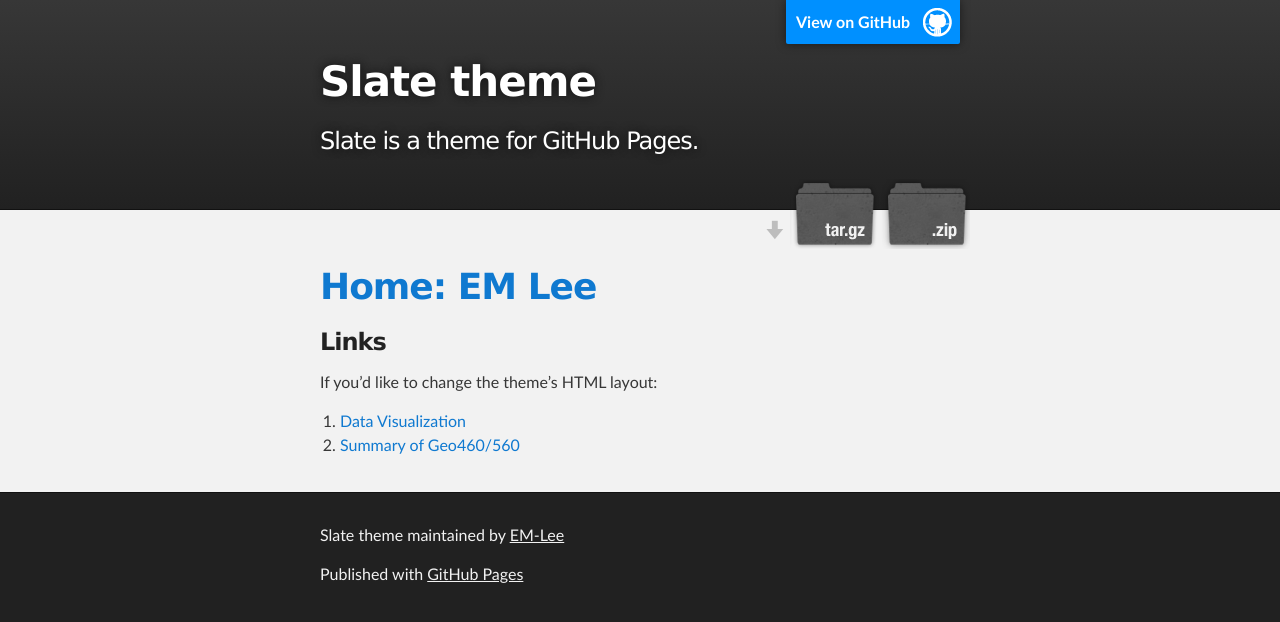
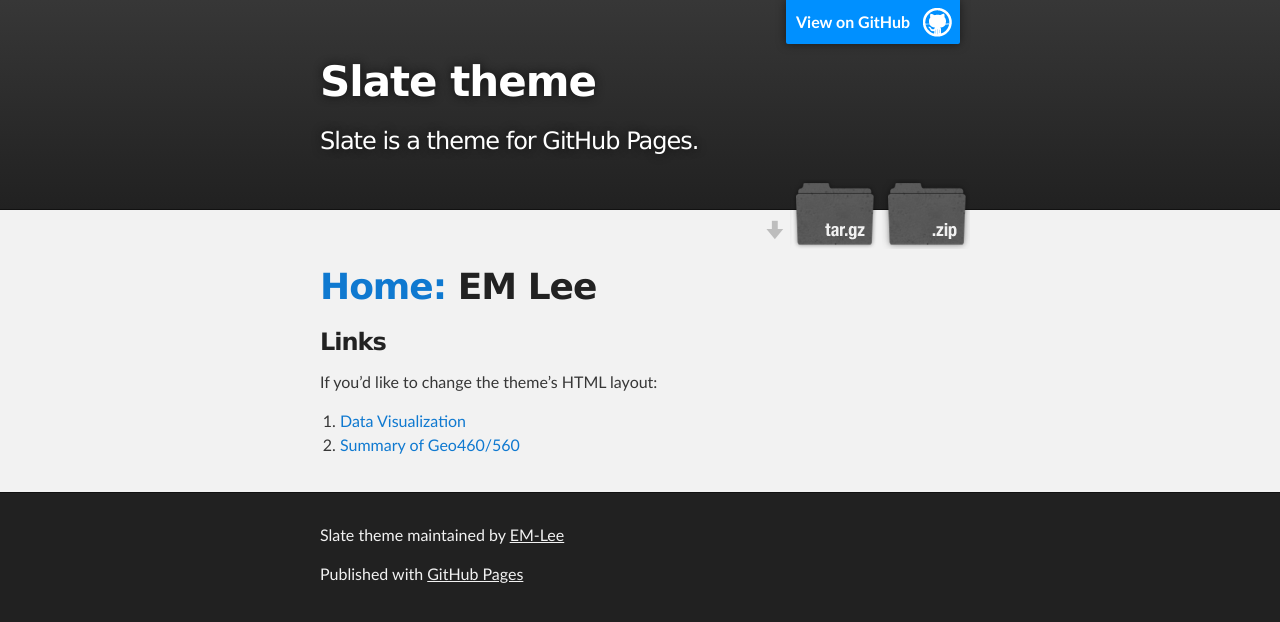
Before and after one commit to EM-Lee/firstPage, a Jekyll site: the page built from index.md, in a window 1280 px wide. Shown: the top 622 px of the page. Built offline with Jekyll 4.4.1, drawn with Linux system fonts in a browser that asks for light colours; our own code applies the rules of GitHub Pages for plain Markdown files.

```diff
--- a/index.md
+++ b/index.md
@@ -1,4 +1,4 @@
-# [Home: EM Lee](https://em-lee.github.io/firstPage/)
+# [Home:](https://em-lee.github.io/firstPage/) EM Lee
 
 ### Links
 
```
